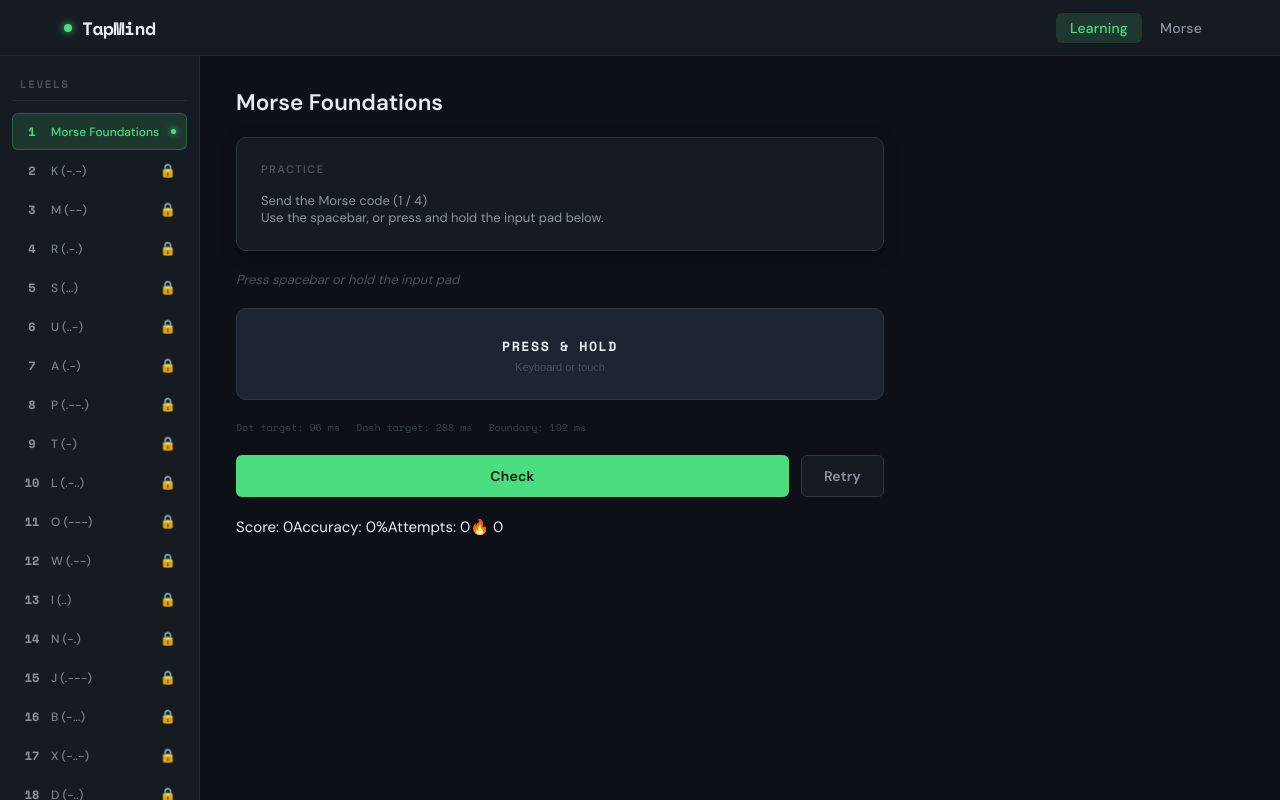
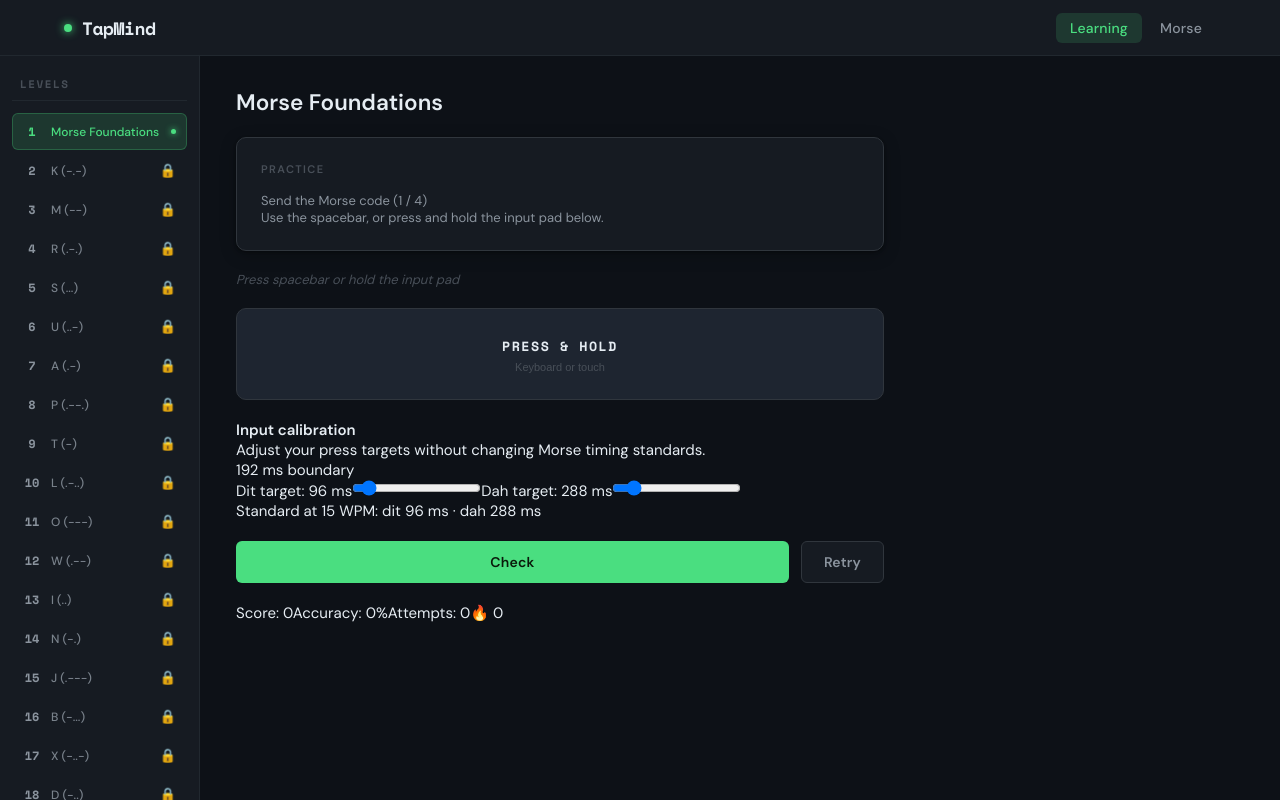
Before and after one commit to kunal2sharma1/Tapmind, a React (Vite) app: page / in a window 1280 px wide. Both pictures are taken after a click on the button "Start Practice →". Built offline with nearby package versions, Linux system fonts and the light colour scheme.

Commit message:
Add learner Morse input calibration UI

```diff
--- a/src/components/MainContent.jsx
+++ b/src/components/MainContent.jsx
@@ -26,6 +26,7 @@ export default function MainContent({
     handlePointerUp,
     handlePointerCancel,
     resetInput,
+    setCalibration,
   } = useMorseInput();
 
   const {
@@ -196,6 +197,18 @@ export default function MainContent({
   const showInput = mode === "practice" || mode === "test";
   const latestEvent = events.at(-1);
 
+  function updateDotDuration(value) {
+    const dotDurationMs = Number(value);
+    const dashDurationMs = Math.max(dotDurationMs + 10, calibration.dashDurationMs);
+    setCalibration({ dotDurationMs, dashDurationMs });
+  }
+
+  function updateDashDuration(value) {
+    const dashDurationMs = Number(value);
+    const dotDurationMs = Math.min(dashDurationMs - 10, calibration.dotDurationMs);
+    setCalibration({ dotDurationMs, dashDurationMs });
+  }
+
   return (
     <main className="main-content">
       <h2>{currentLevel.label}</h2>
@@ -241,11 +254,43 @@ export default function MainContent({
           )}
 
           {calibration && timing && (
-            <div className="morse-input-calibration">
-              <span>Dot target: {Math.round(timing.dotMs)} ms</span>
-              <span>Dash target: {Math.round(timing.dashMs)} ms</span>
-              <span>Boundary: {Math.round(calibration.thresholdMs)} ms</span>
-            </div>
+            <section className="morse-calibration-card" aria-label="Morse input calibration">
+              <div className="morse-calibration-header">
+                <div>
+                  <strong>Input calibration</strong>
+                  <p>Adjust your press targets without changing Morse timing standards.</p>
+                </div>
+                <span>{Math.round(calibration.thresholdMs)} ms boundary</span>
+              </div>
+
+              <label>
+                <span>Dit target: {Math.round(calibration.dotDurationMs)} ms</span>
+                <input
+                  type="range"
+                  min="40"
+                  max="800"
+                  step="10"
+                  value={Math.round(calibration.dotDurationMs)}
+                  onChange={(event) => updateDotDuration(event.target.value)}
+                />
+              </label>
+
+              <label>
+                <span>Dah target: {Math.round(calibration.dashDurationMs)} ms</span>
+                <input
+                  type="range"
+                  min="80"
+                  max="1800"
+                  step="10"
+                  value={Math.round(calibration.dashDurationMs)}
+                  onChange={(event) => updateDashDuration(event.target.value)}
+                />
+              </label>
+
+              <div className="morse-calibration-reference">
+                Standard at {Math.round(timing.wpm)} WPM: dit {Math.round(timing.dotMs)} ms · dah {Math.round(timing.dashMs)} ms
+              </div>
+            </section>
           )}
         </>
       )}
@@ -291,7 +336,7 @@ export default function MainContent({
       </div>
 
       {activeNav === "Morse" && (
-        <p className="instruction-hint">Morse input supports keyboard and pointer devices.</p>
+        <p className="instruction-hint">Morse input supports keyboard, touch, and mouse.</p>
       )}
     </main>
   );
```
